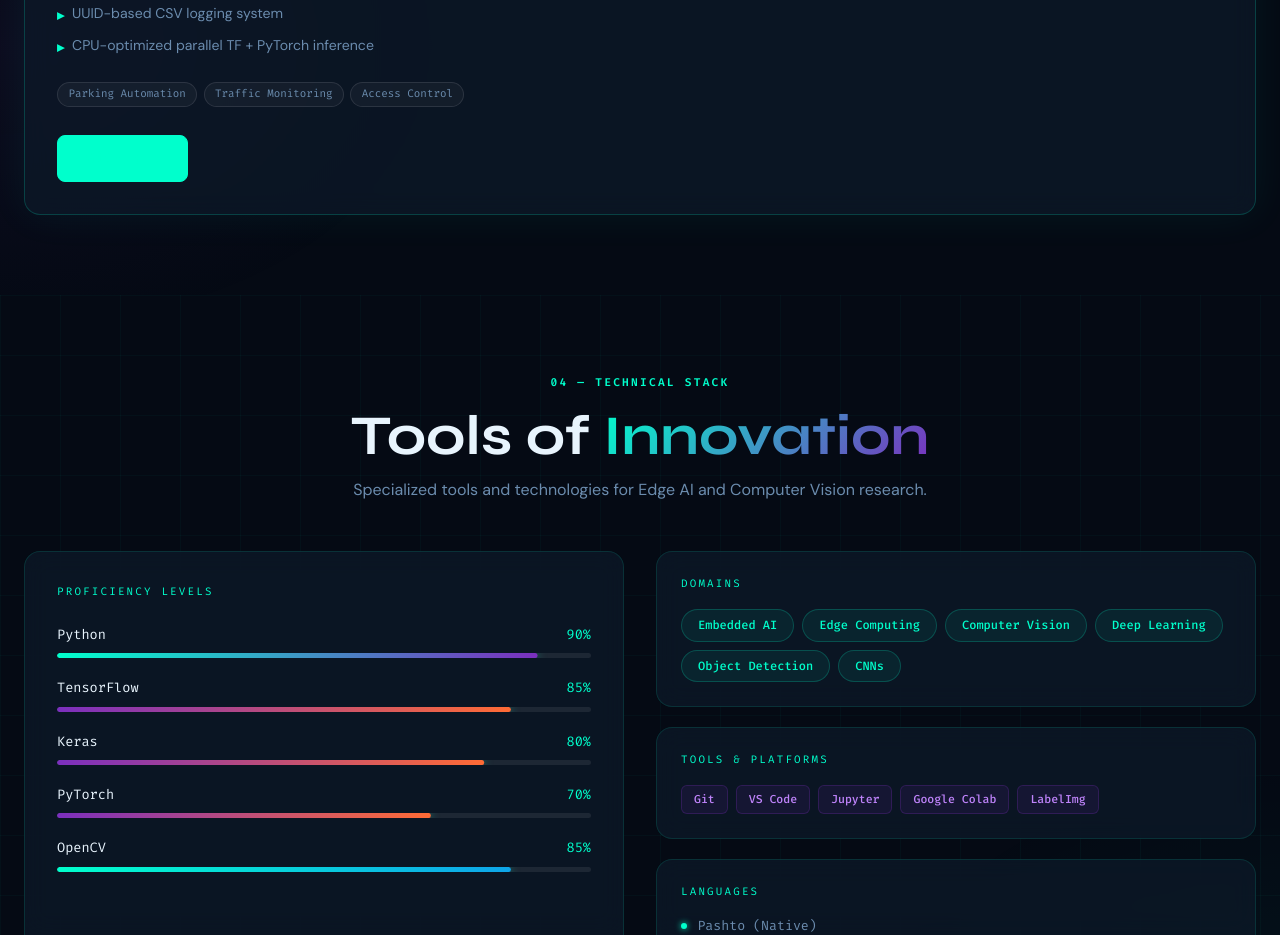
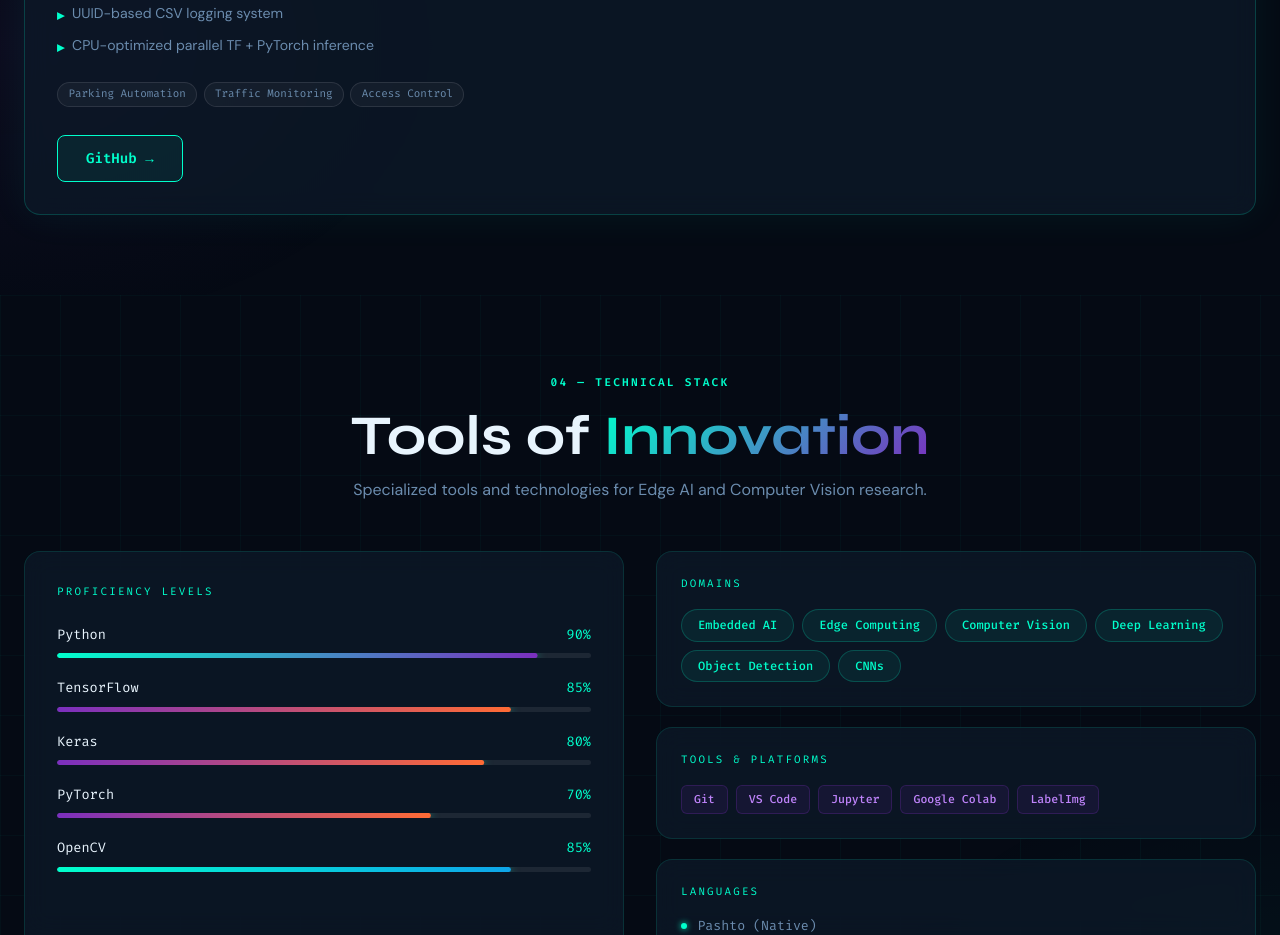
Before and after one commit to AwaisShah75/awais-portfolio, a Next.js app: page / in a window 1280 px wide. Shown: the part 3340-4275 px from the top of the page. Built offline with nearby package versions, Linux system fonts and the light colour scheme.

Commit message:
Fix invisible GitHub button text in Projects section

```diff
--- a/components/sections/Projects.tsx
+++ b/components/sections/Projects.tsx
@@ -159,8 +159,12 @@ export default function Projects() {
               href={project.github}
               target="_blank"
               rel="noopener noreferrer"
-              className="btn-primary"
-              style={{ borderColor: project.color, color: project.color }}
+              className="btn-secondary"
+              style={{
+                borderColor: project.color,
+                color: project.color,
+                background: `${project.color}10`,
+              }}
             >
               GitHub →
             </a>
```
